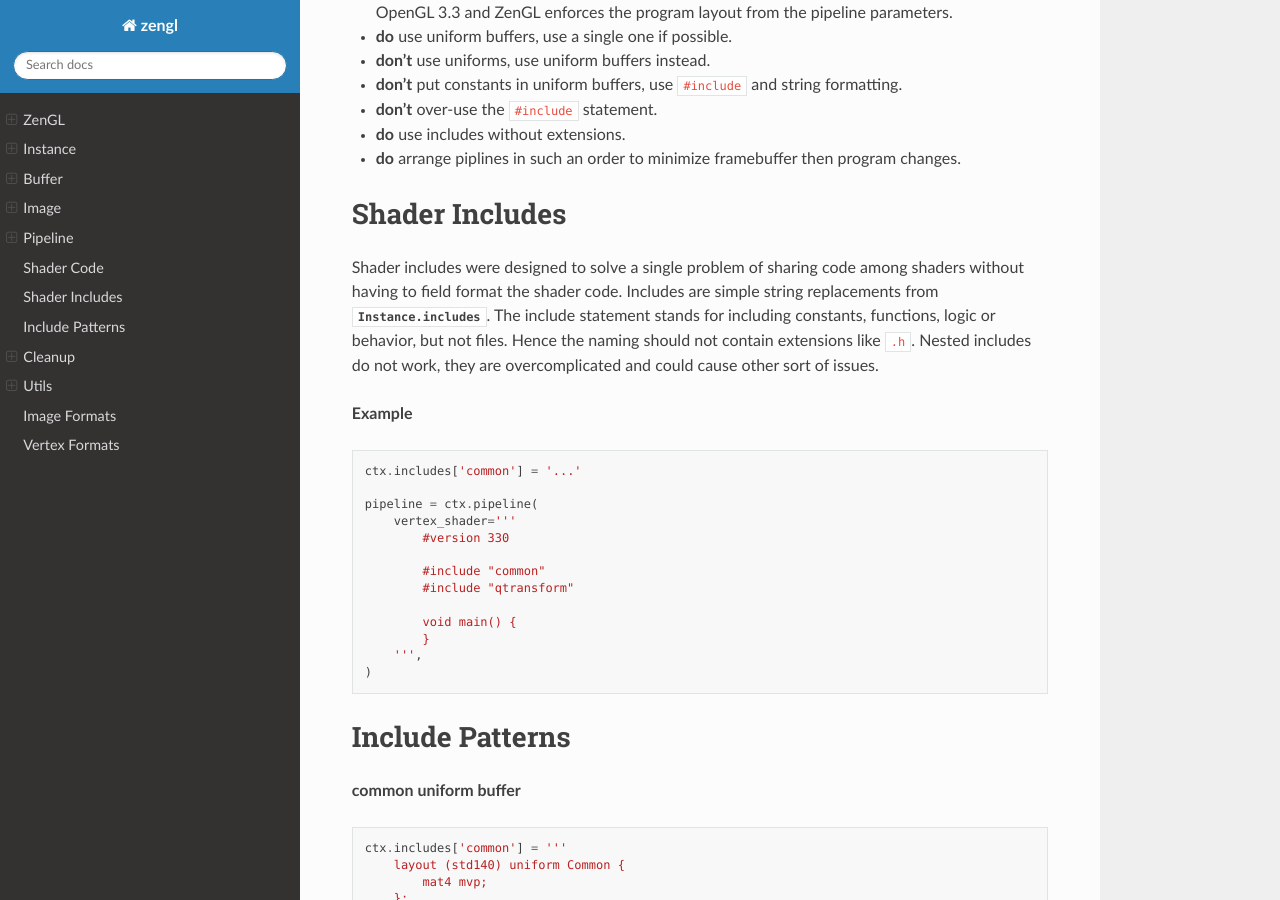
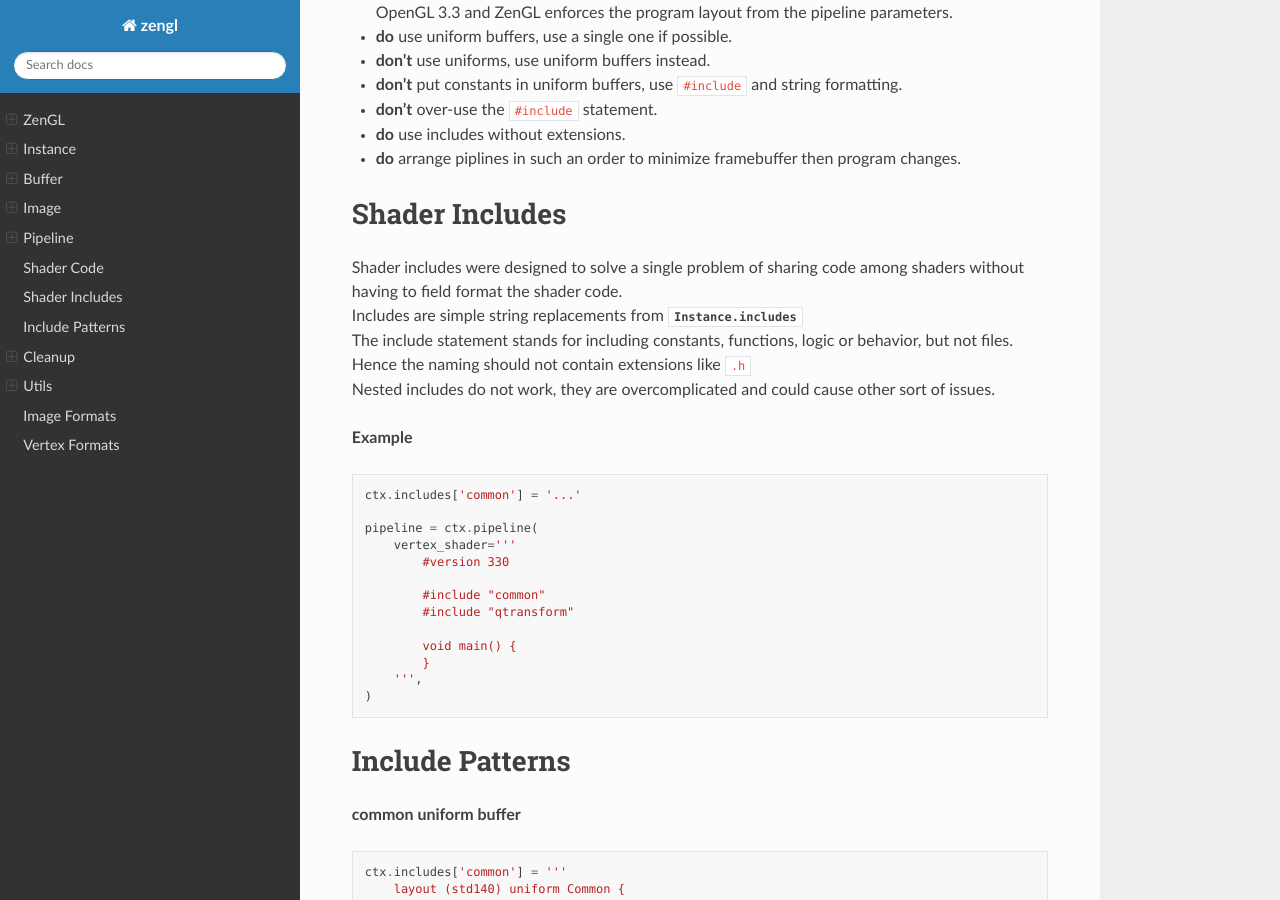
Before and after one commit to szabolcsdombi/zengl, a Sphinx documentation site: the page built from docs/index.rst, in a window 1280 px wide and 900 px high, scrolled down 2798 px. Built offline with Sphinx 7.4.7 and the Read the Docs theme 2.0.0, drawn with Linux system fonts in a browser that asks for light colours.

```diff
--- a/docs/index.rst
+++ b/docs/index.rst
@@ -131,10 +131,10 @@ Shader Code
 Shader Includes
 ---------------
 
-Shader includes were designed to solve a single problem of sharing code among shaders without having to field format the shader code.
-Includes are simple string replacements from :py:attr:`Instance.includes`.
-The include statement stands for including constants, functions, logic or behavior, but not files. Hence the naming should not contain extensions like ``.h``.
-Nested includes do not work, they are overcomplicated and could cause other sort of issues.
+| Shader includes were designed to solve a single problem of sharing code among shaders without having to field format the shader code.
+| Includes are simple string replacements from :py:attr:`Instance.includes`
+| The include statement stands for including constants, functions, logic or behavior, but not files. Hence the naming should not contain extensions like ``.h``
+| Nested includes do not work, they are overcomplicated and could cause other sort of issues.
 
 **Example**
 
```
